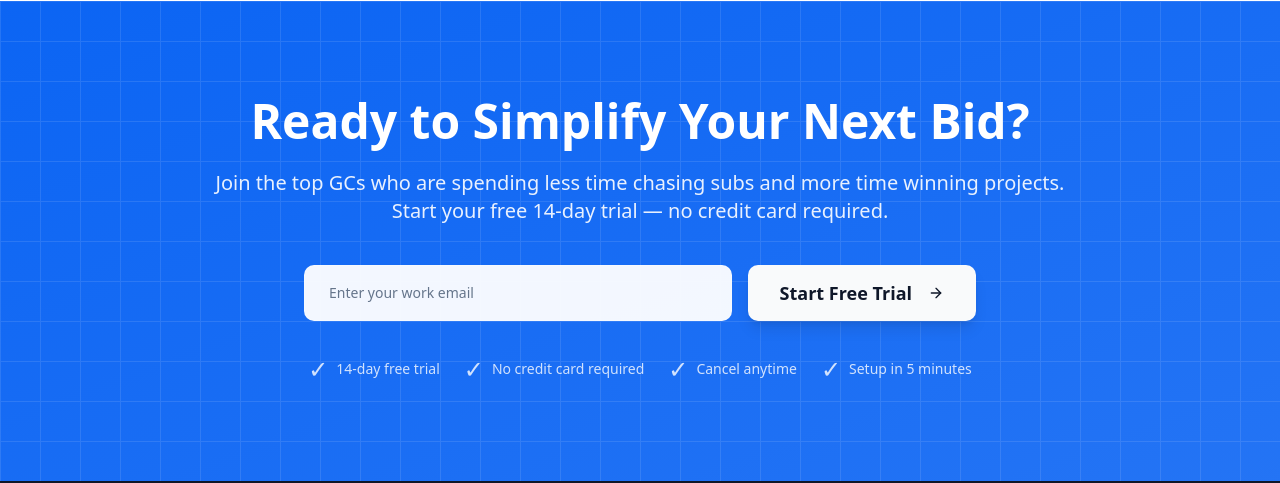
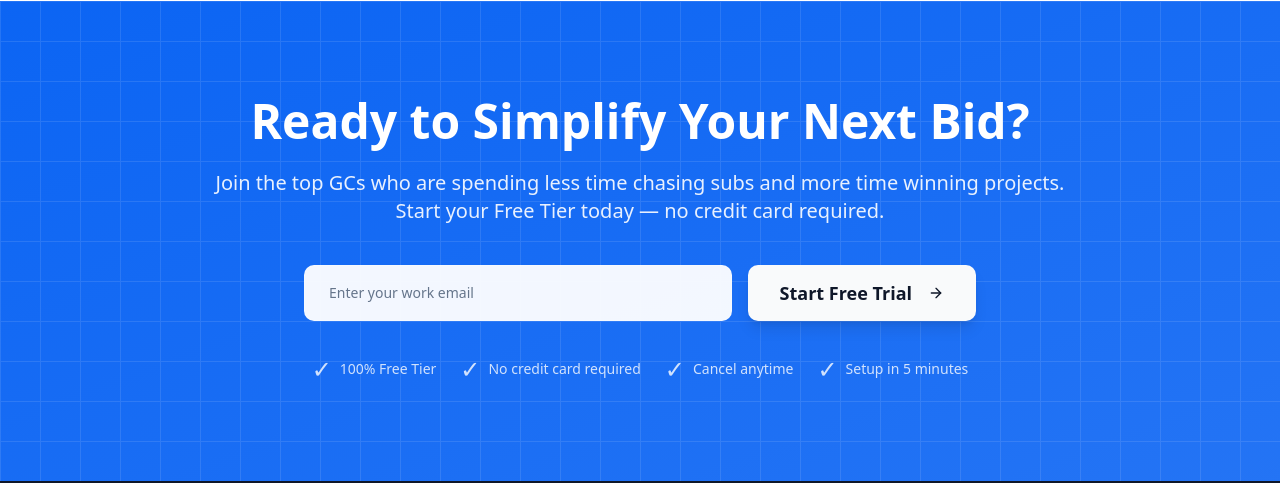
Before and after one commit to legacytextai/bidbox, a React (Vite) app: page / in a window 1280 px wide. Shown: the part 5117-5600 px from the top of the page. Built offline with nearby package versions, Linux system fonts and the light colour scheme; the HTML template or start-up script is replaced by a standard one.

Commit message:
Visual edit in Lovable
Edited UI in Lovable

```diff
--- a/src/components/CTA.tsx
+++ b/src/components/CTA.tsx
@@ -23,7 +23,7 @@ const CTA = () => {
             Ready to Simplify Your Next Bid?
           </h2>
 
-          <p className="text-xl text-primary-foreground/90 mb-10">Join the top GCs who are spending less time chasing subs and more time winning projects. Start your free 14-day trial — no credit card required.</p>
+          <p className="text-xl text-primary-foreground/90 mb-10">Join the top GCs who are spending less time chasing subs and more time winning projects. Start your Free Tier today — no credit card required.</p>
 
           {/* Email Capture Form */}
           <form onSubmit={handleSubmit} className="flex flex-col sm:flex-row gap-4 max-w-2xl mx-auto mb-8">
@@ -38,7 +38,7 @@ const CTA = () => {
           <div className="flex flex-wrap justify-center gap-6 text-primary-foreground/80 text-sm">
             <div className="flex items-center gap-2">
               <span className="text-2xl">✓</span>
-              <span>14-day free trial</span>
+              <span>100% Free Tier</span>
             </div>
             <div className="flex items-center gap-2">
               <span className="text-2xl">✓</span>
```
